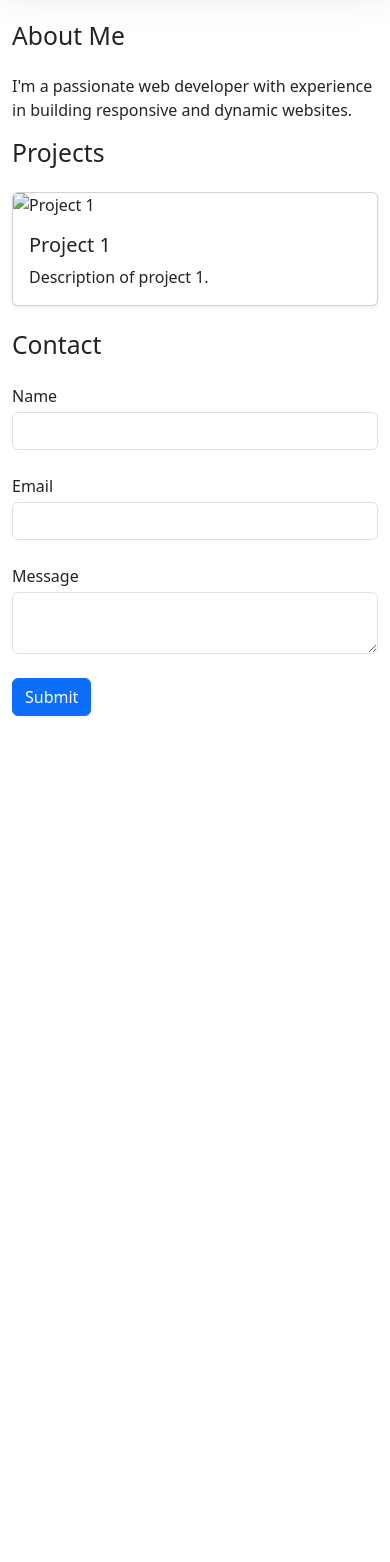
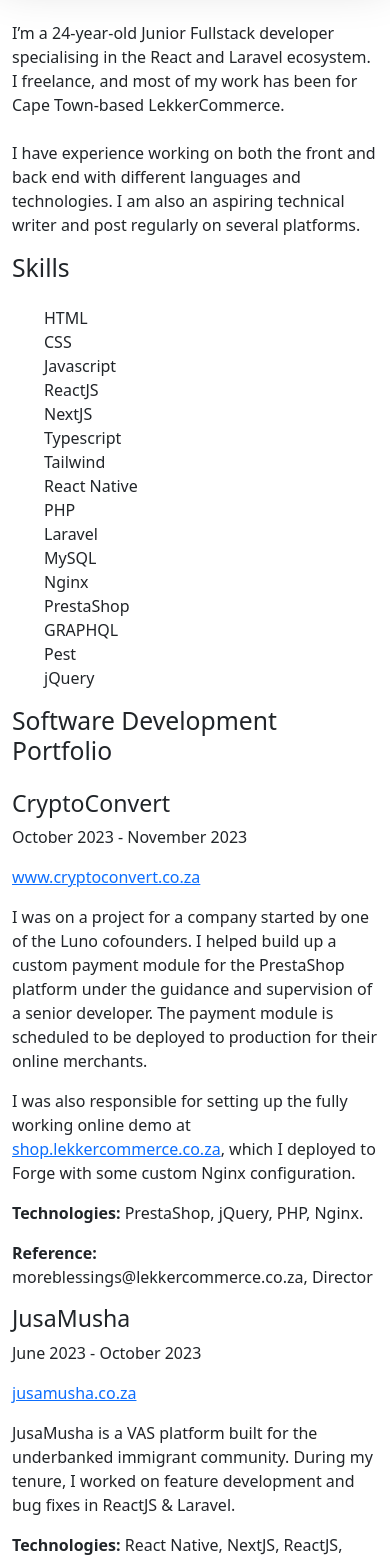
Before and after one commit to respect17/my-portfolio, a website: page index.html in a window 390 px wide. Shown: the part 89-1651 px from the top of the page. Before the commit the page ends 844 px from the top, so only its background shows below. Drawn offline with nearby package versions, Linux system fonts and the light colour scheme; files that its build step writes are made by us from their sources.

Commit message:
Improve the layout

```diff
--- a/index.html
+++ b/index.html
@@ -4,86 +4,178 @@
 <head>
     <meta charset="UTF-8">
     <meta name="viewport" content="width=device-width, initial-scale=1.0">
-    <title>My Portfolio</title>
+    <title>Kudzai Murimi | Fullstack Developer</title>
     <link href="assets/css/tailwind.css" rel="stylesheet">
     <link href="node_modules/bootstrap/dist/css/bootstrap.min.css" rel="stylesheet">
-    <link href="node_modules/animate.css/animate.min.css" rel="stylesheet">
-
 </head>
 
-<body>
-    <nav class="navbar navbar-expand-lg bg-light shadow-lg">
+<body class="bg-gray-50 text-gray-800">
+
+    <!-- Navigation Bar -->
+    <nav class="navbar navbar-expand-lg bg-white shadow-lg">
         <div class="container">
-            <a class="navbar-brand text-xl font-bold" href="#">My Portfolio</a>
+            <a class="navbar-brand text-xl font-bold" href="#">Kudzai Murimi</a>
             <button class="navbar-toggler" type="button" data-bs-toggle="collapse" data-bs-target="#navbarNav"
                 aria-controls="navbarNav" aria-expanded="false" aria-label="Toggle navigation">
                 <span class="navbar-toggler-icon"></span>
             </button>
             <div class="collapse navbar-collapse" id="navbarNav">
                 <ul class="navbar-nav ms-auto">
-                    <li class="nav-item">
-                        <a class="nav-link" href="#about">About</a>
-                    </li>
-                    <li class="nav-item">
-                        <a class="nav-link" href="#projects">Projects</a>
-                    </li>
-                    <li class="nav-item">
-                        <a class="nav-link" href="#contact">Contact</a>
-                    </li>
+                    <li class="nav-item"><a class="nav-link" href="#about">About</a></li>
+                    <li class="nav-item"><a class="nav-link" href="#skills">Skills</a></li>
+                    <li class="nav-item"><a class="nav-link" href="#portfolio">Portfolio</a></li>
+                    <li class="nav-item"><a class="nav-link" href="#writing">Writing</a></li>
+                    <li class="nav-item"><a class="nav-link" href="#contact">Contact</a></li>
                 </ul>
             </div>
         </div>
     </nav>
-    <section id="about" class="bg-gray-100 py-20">
+
+    <!-- About Section -->
+    <section id="about" class="py-20">
         <div class="container mx-auto">
-            <h2 class="text-4xl font-bold mb-4 animate__animated animate__fadeInUp">About Me</h2>
-
             <h2 class="text-4xl font-bold mb-4">About Me</h2>
+            <p class="text-lg leading-relaxed mb-4">
+                I’m a 24-year-old Junior Fullstack developer specialising in the React and Laravel ecosystem. I
+                freelance, and most of my work has been for Cape Town-based LekkerCommerce.
+            </p>
             <p class="text-lg leading-relaxed">
-                I'm a passionate web developer with experience in building responsive and dynamic websites.
+                I have experience working on both the front and back end with different languages and technologies. I am
+                also an aspiring technical writer and post regularly on several platforms.
             </p>
         </div>
     </section>
-    <section id="projects" class="py-20">
+
+    <!-- Skills Section -->
+    <section id="skills" class="bg-gray-100 py-20">
         <div class="container mx-auto">
-            <h2 class="text-4xl font-bold mb-4">Projects</h2>
-            <div class="row">
-                <div class="col-md-4">
-                    <div class="card mb-4 shadow-sm">
-                        <img src="assets/images/project1.jpg" class="card-img-top" alt="Project 1">
-                        <div class="card-body">
-                            <h5 class="card-title">Project 1</h5>
-                            <p class="card-text">Description of project 1.</p>
-                        </div>
-                    </div>
-                </div>
-                <!-- Repeat for more projects -->
+            <h2 class="text-4xl font-bold mb-4">Skills</h2>
+            <ul class="grid grid-cols-2 md:grid-cols-3 gap-4">
+                <li>HTML</li>
+                <li>CSS</li>
+                <li>Javascript</li>
+                <li>ReactJS</li>
+                <li>NextJS</li>
+                <li>Typescript</li>
+                <li>Tailwind</li>
+                <li>React Native</li>
+                <li>PHP</li>
+                <li>Laravel</li>
+                <li>MySQL</li>
+                <li>Nginx</li>
+                <li>PrestaShop</li>
+                <li>GRAPHQL</li>
+                <li>Pest</li>
+                <li>jQuery</li>
+            </ul>
+        </div>
+    </section>
+
+    <!-- Portfolio Section -->
+    <section id="portfolio" class="py-20">
+        <div class="container mx-auto">
+            <h2 class="text-4xl font-bold mb-4">Software Development Portfolio</h2>
+
+            <!-- CryptoConvert -->
+            <div class="mb-8">
+                <h3 class="text-2xl font-semibold">CryptoConvert</h3>
+                <p class="text-gray-700">October 2023 - November 2023</p>
+                <p><a href="https://www.cryptoconvert.co.za" class="text-blue-500 underline">www.cryptoconvert.co.za</a>
+                </p>
+                <p class="text-lg leading-relaxed">
+                    I was on a project for a company started by one of the Luno cofounders. I helped build up a custom
+                    payment module for the PrestaShop platform under the guidance and supervision of a senior developer.
+                    The payment module is scheduled to be deployed to production for their online merchants.
+                </p>
+                <p class="text-lg leading-relaxed">
+                    I was also responsible for setting up the fully working online demo at <a
+                        href="https://shop.lekkercommerce.co.za"
+                        class="text-blue-500 underline">shop.lekkercommerce.co.za</a>, which I deployed to Forge with
+                    some custom Nginx configuration.
+                </p>
+                <p><strong>Technologies:</strong> PrestaShop, jQuery, PHP, Nginx.</p>
+                <p><strong>Reference:</strong> moreblessings@lekkercommerce.co.za, Director</p>
+            </div>
+
+            <!-- JusaMusha -->
+            <div class="mb-8">
+                <h3 class="text-2xl font-semibold">JusaMusha</h3>
+                <p class="text-gray-700">June 2023 - October 2023</p>
+                <p><a href="https://jusamusha.co.za" class="text-blue-500 underline">jusamusha.co.za</a></p>
+                <p class="text-lg leading-relaxed">
+                    JusaMusha is a VAS platform built for the underbanked immigrant community. During my tenure, I
+                    worked on feature development and bug fixes in ReactJS & Laravel.
+                </p>
+                <p><strong>Technologies:</strong> React Native, NextJS, ReactJS, Typescript, Tailwind, Laravel, Pest,
+                    GraphQL.</p>
+                <p><strong>Reference:</strong> moreblessings@lekkercommerce.co.za, Director</p>
+            </div>
+
+            <!-- LekkerInvoice -->
+            <div class="mb-8">
+                <h3 class="text-2xl font-semibold">LekkerInvoice</h3>
+                <p class="text-gray-700">June 2022 - May 2023</p>
+                <p><a href="https://jusamusha.co.za" class="text-blue-500 underline">jusamusha.co.za</a></p>
+                <p class="text-lg leading-relaxed">
+                    I was a junior front-end developer on the team that built the invoicing platform. We built the
+                    frontend functionality with ReactJS and InertiaJS, and the UI with Tailwind and Storybook.
+                </p>
+                <p><strong>Technologies:</strong> NextJS, ReactJS, Tailwind, Laravel, Pest, Typescript, GraphQL.</p>
+                <p><strong>Reference:</strong> moreblessings@lekkercommerce.co.za, Director</p>
             </div>
         </div>
     </section>
-    <section id="contact" class="bg-gray-100 py-20">
+
+    <!-- Writing Section -->
+    <section id="writing" class="bg-gray-100 py-20">
         <div class="container mx-auto">
-            <h2 class="text-4xl font-bold mb-4">Contact</h2>
-            <form>
-                <div class="mb-4">
-                    <label for="name" class="block text-lg font-medium">Name</label>
-                    <input type="text" id="name" class="form-control mt-1 block w-full">
-                </div>
-                <div class="mb-4">
-                    <label for="email" class="block text-lg font-medium">Email</label>
-                    <input type="email" id="email" class="form-control mt-1 block w-full">
-                </div>
-                <div class="mb-4">
-                    <label for="message" class="block text-lg font-medium">Message</label>
-                    <textarea id="message" class="form-control mt-1 block w-full"></textarea>
-                </div>
-                <button type="submit" class="btn btn-primary">Submit</button>
-            </form>
+            <h2 class="text-4xl font-bold mb-4">Technical Writing Portfolio</h2>
+            <p class="text-lg leading-relaxed">
+                I write to document my thoughts and to hone the thought processes that will make me a better developer
+                overall with time. Below are samples of my recent writing:
+            </p>
+            <ul class="list-disc pl-5">
+                <li><a href="https://dev.to/respect17/get-started-with-react-graphql-app-in-few-steps-53ie"
+                        class="text-blue-500 underline">Get Started with React GraphQL App in Few Steps</a></li>
+                <li><a href="https://dev.to/respect17/react-native-hooks-2aop" class="text-blue-500 underline">React
+                        Native Hooks</a></li>
+                <li><a href="https://dev.to/respect17/why-utilizing-nextjs-to-fabricate-greater-undertakings-29pk"
+                        class="text-blue-500 underline">Why Utilizing NextJS to Fabricate Greater Undertakings</a></li>
+                <li><a href="https://dev.to/respect17/explanation-to-react-js-hook-2n12"
+                        class="text-blue-500 underline">Explanation to React JS Hook</a></li>
+            </ul>
         </div>
     </section>
 
+    <!-- Contact Section -->
+    <section id="contact" class="py-20">
+        <div class="container mx-auto">
+            <h2 class="text-4xl font-bold mb-4">Contact</h2>
+            <p class="text-lg leading-relaxed mb-4">
+                Feel free to reach out via email at <a href="mailto:respectmurimi2000@gmail.com"
+                    class="text-blue-500 underline">respectmurimi2000@gmail.com</a>.
+            </p>
+            <p class="text-lg leading-relaxed">
+                You can also find me on the following platforms:
+            </p>
+            <ul class="list-disc pl-5">
+                <li><a href="https://github.com/respect17" class="text-blue-500 underline">GitHub</a></li>
+                <li><a href="https://dev.to/respect17" class="text-blue-500 underline">DEV</a></li>
+                <li><a href="https://hackernoon.com/u/respect17" class="text-blue-500 underline">HackerNoon</a></li>
+                <li><a href="https://www.linkedin.com/in/kudzai-murimi-50b7262bb/"
+                        class="text-blue-500 underline">LinkedIn</a></li>
+            </ul>
+        </div>
+    </section>
+
+    <!-- Footer -->
+    <footer class="bg-gray-900 text-white py-4">
+        <div class="container mx-auto text-center">
+            <p>&copy; 2024 Kudzai Murimi. All rights reserved.</p>
+        </div>
+    </footer>
+
     <script src="node_modules/bootstrap/dist/js/bootstrap.bundle.min.js"></script>
-    <script src="assets/js/scripts.js"></script>
 </body>
 
 </html>
```
